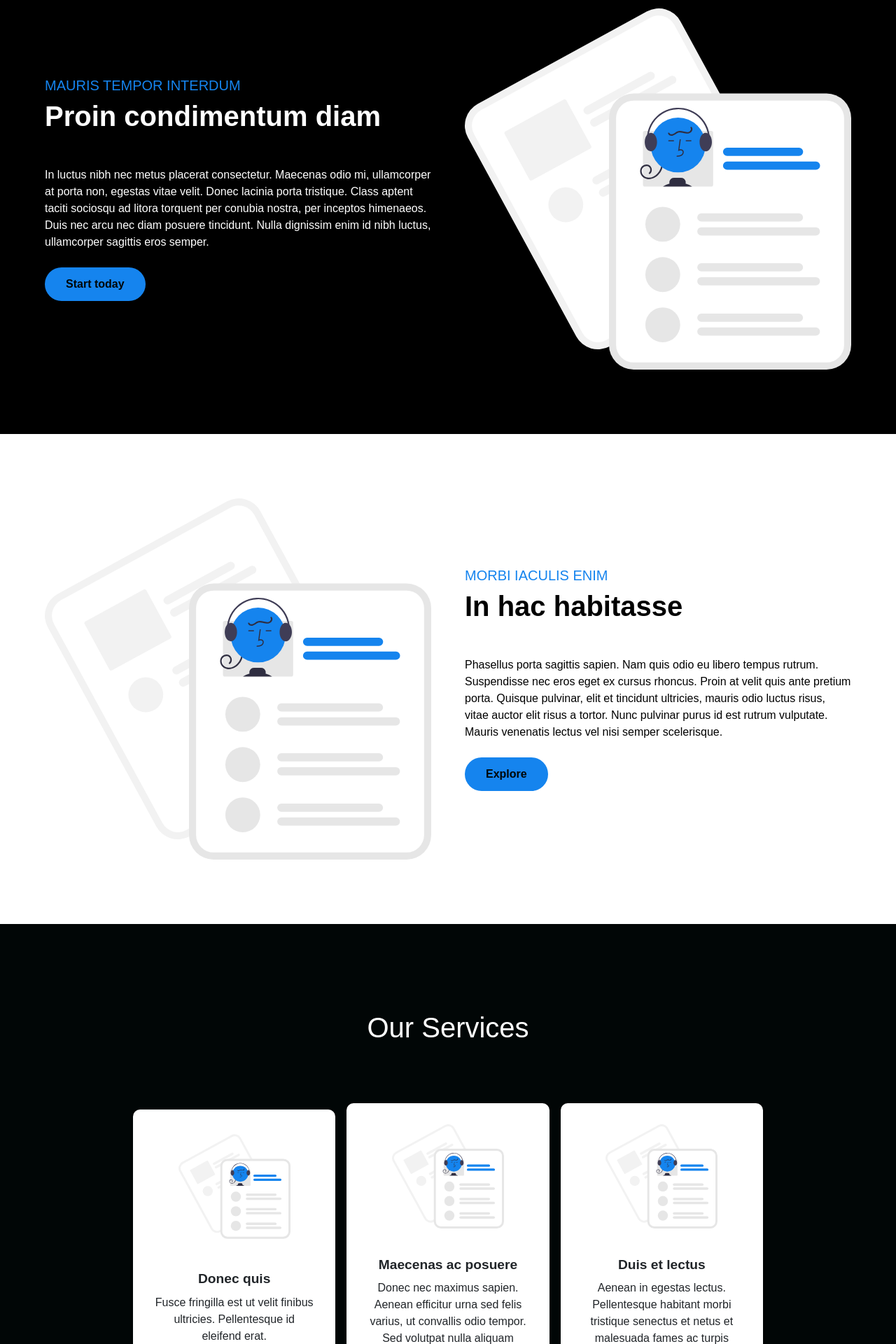
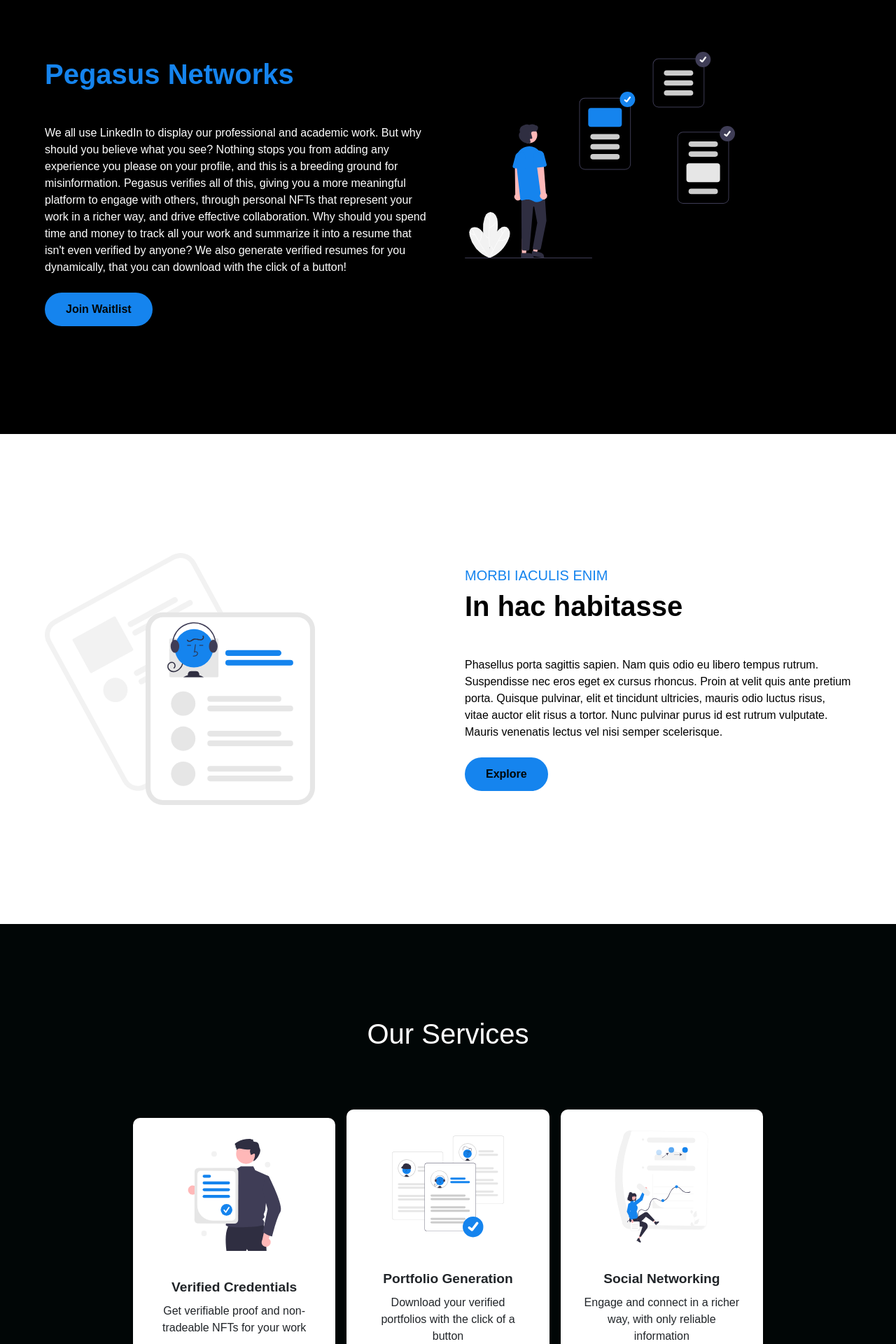
Before and after one commit to pegasus-hq/pegasus-web, a React (Create React App) app: page / in a window 1280 px wide. Shown: the part 880-2800 px from the top of the page at 70% size. Built offline with nearby package versions, Linux system fonts and the light colour scheme; a web font is replaced by a local one.

Commit message:
more content + remove scrollbar

```diff
--- a/src/App.css
+++ b/src/App.css
@@ -6,6 +6,15 @@
   padding: 0;
   box-sizing: border-box;
   font-family: "Encode Sans Expanded", sans-serif;
+}
+
+html {
+  overflow: scroll;
+  overflow-x: hidden;
+}
+::-webkit-scrollbar {
+  width: 0;  /* Remove scrollbar space */
+  background: transparent;  /* Optional: just make scrollbar invisible */
 }
 
 .logo-text {
@@ -63,7 +72,7 @@
 }
 
 .fit-img {
-  width: 100%;
+  width: 70%;
 
 }
 
--- a/src/components/infoSection/index.js
+++ b/src/components/infoSection/index.js
@@ -12,7 +12,7 @@
           <div className="row expand-row gx-5">
             <div className="col-lg-6 col-sm-12 my-auto">
               <Subtitle>{subtitle}</Subtitle>
-              <Title className="text-white mb-5">{title}</Title>
+              <Title style={{color: "#1584EE"}} className="mb-5">{title}</Title>
               <p className="text-white mb-4">{text}</p>
               <ButtonBasic to="" primary="true" dark="true" className="mx-auto">
                 {btnText}
--- a/src/components/infoSectionLight/index.js
+++ b/src/components/infoSectionLight/index.js
@@ -12,6 +12,10 @@
   image,
   btnText,
 }) => {
+  const openInNewTab = url => {
+    window.open(url, '_blank', 'noopener,noreferrer');
+  };
+
   return (
     <>
       <InfoContainer id={id} className="bg-white">
@@ -24,8 +28,12 @@
               <Subtitle>{subtitle}</Subtitle>
               <Title className="text-black mb-5">{title}</Title>
               <p className="text-black mb-4">{text}</p>
-              <ButtonBasicInv to="" primary="false" dark="true" className="mx-auto">
-                {btnText}
+              <ButtonBasicInv onClick={(e) => {
+                e.preventDefault();
+                openInNewTab("https://www.immutable.com/blog/immutable-x-is-making-nfts-carbon-neutral-on-ethereum");
+              }}
+              primary="false" dark="true" className="mx-auto">
+                  {btnText}
               </ButtonBasicInv>
             </div>
           </div>
--- a/src/components/services/index.js
+++ b/src/components/services/index.js
@@ -1,8 +1,8 @@
 import React from "react";
 import {ServicesContainer, ServicesH1, ServicesWrapper, ServicesCard, ServicesIcon, ServicesH2, ServicesP} from "./ServicesElements";
-import Icon1 from "../../images/resume.svg"
-import Icon2 from "../../images/resume.svg"
-import Icon3 from "../../images/resume.svg"
+import Icon1 from "../../images/certificate.svg"
+import Icon2 from "../../images/verified-resume.svg"
+import Icon3 from "../../images/visualize.svg"
 
 const Services = () => {
   return (
@@ -11,28 +11,32 @@
       <ServicesWrapper>
         <ServicesCard>
           <ServicesIcon src={Icon1} />
-          <ServicesH2>Donec quis</ServicesH2>
+          <ServicesH2>Verified Credentials</ServicesH2>
           <ServicesP>
-            Fusce fringilla est ut velit finibus ultricies. Pellentesque id
-            eleifend erat.
+            Get verifiable proof and non-tradeable NFTs for your work
           </ServicesP>
         </ServicesCard>
         <ServicesCard>
           <ServicesIcon src={Icon2} />
-          <ServicesH2>Maecenas ac posuere</ServicesH2>
+          <ServicesH2>Portfolio Generation</ServicesH2>
           <ServicesP>
-            Donec nec maximus sapien. Aenean efficitur urna sed felis varius, ut
-            convallis odio tempor. Sed volutpat nulla aliquam egestas cursus.
+            Download your verified portfolios with the click of a button
           </ServicesP>
         </ServicesCard>
         <ServicesCard>
           <ServicesIcon src={Icon3} />
-          <ServicesH2>Duis et lectus</ServicesH2>
+          <ServicesH2>Social Networking</ServicesH2>
           <ServicesP>
-            Aenean in egestas lectus. Pellentesque habitant morbi tristique
-            senectus et netus et malesuada fames ac turpis egestas.s
+            Engage and connect in a richer way, with only reliable information
           </ServicesP>
         </ServicesCard>
+        {/* <ServicesCard>
+          <ServicesIcon src={Icon3} />
+          <ServicesH2>Claim Verification</ServicesH2>
+          <ServicesP>
+            Validate claims made by anyone regarding their work
+          </ServicesP>
+        </ServicesCard> */}
       </ServicesWrapper>
     </ServicesContainer>
   );
--- a/src/pages/index.js
+++ b/src/pages/index.js
@@ -4,8 +4,9 @@
 import { Navbar } from "./../components/navbar";
 import { Sidebar } from "./../components/sidebar";
 
-import Image1 from "../images/resume.svg";
+import Image1 from "../images/green.svg";
 import Image2 from "../images/resume.svg";
+import Image3 from "../images/verify-work.svg"
 import InfoSectionLight from "../components/infoSectionLight";
 import Services from "../components/services";
 import Footer from "../components/footer";
@@ -23,12 +24,16 @@
       <Navbar toggle={toggle} />
       <HeroSection />
       <InfoSection
-        image={Image1}
+        image={Image3}
         id="about"
-        subtitle="Mauris tempor interdum"
-        title="Proin condimentum diam"
-        text="In luctus nibh nec metus placerat consectetur. Maecenas odio mi, ullamcorper at porta non, egestas vitae velit. Donec lacinia porta tristique. Class aptent taciti sociosqu ad litora torquent per conubia nostra, per inceptos himenaeos. Duis nec arcu nec diam posuere tincidunt. Nulla dignissim enim id nibh luctus, ullamcorper sagittis eros semper."
-        btnText="Start today"
+        // subtitle=""
+        title="Pegasus Networks"
+        text="We all use LinkedIn to display our professional and academic work. But why should you believe what you see?
+        Nothing stops you from adding any experience you please on your profile, and this is a breeding ground for misinformation.
+        Pegasus verifies all of this, giving you a more meaningful platform to engage with others, through personal NFTs that
+        represent your work in a richer way, and drive effective collaboration. Why should you spend time and money to track all your work and summarize it into
+        a resume that isn't even verified by anyone? We also generate verified resumes for you dynamically, that you can download with the click of a button!"
+        btnText="Join Waitlist"
       />
       <InfoSectionLight
         image={Image2}
@@ -42,9 +47,9 @@
       <InfoSectionLight
         image={Image1}
         id="#"
-        subtitle="Duis et lectus accumsan"
-        title="Quisque dui justo"
-        text="Cras et ligula eget neque ornare tempor et vitae est. Duis et lectus accumsan, mollis dui a, finibus metus. Quisque dui justo, ullamcorper eget luctus id, consectetur eget nunc. In quis arcu erat. Morbi consequat imperdiet lorem, porta porta erat hendrerit vel. Aliquam dignissim purus at dolor posuere euismod."
+        // subtitle=""
+        title="Carbon Neutral"
+        text="The technology we use to make your credentials, your NFTs, and to verify your work is 100% emission free!"
         btnText="Read more"
       />
       <Footer />
```
